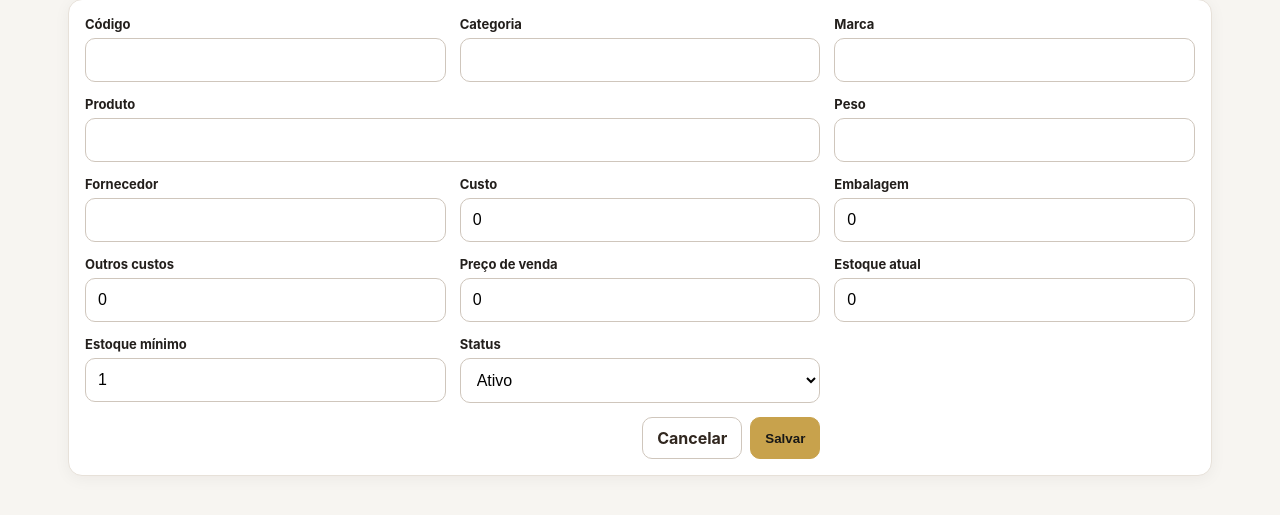
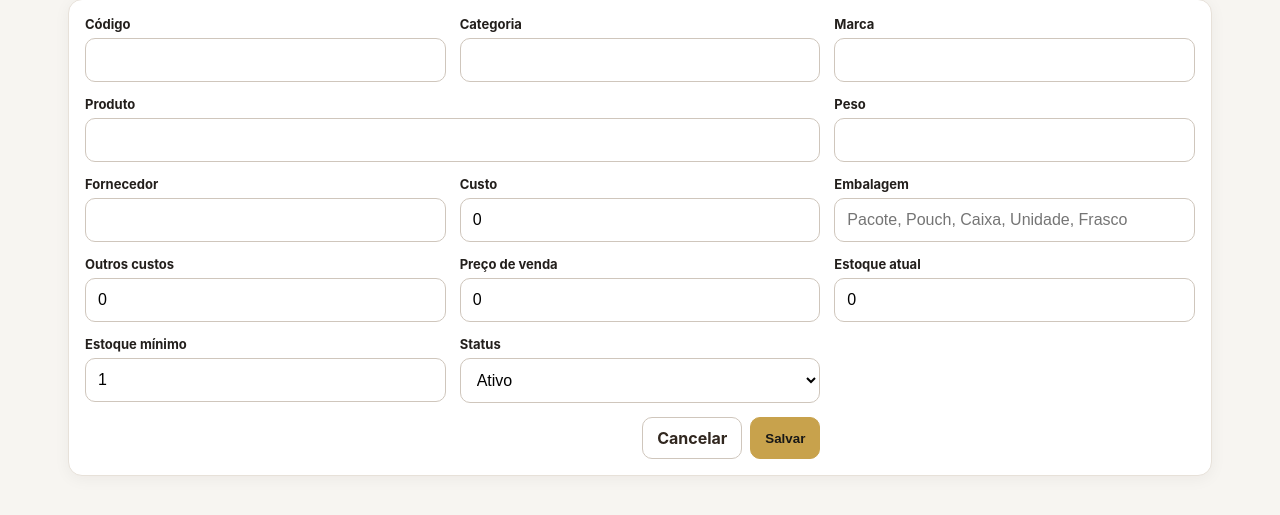
Before and after one commit to munhozfm-bot/mhzemporiogourmet, a Flask app: page /products/new in a window 1280 px wide. Shown: the part 200-715 px from the top of the page. Run offline with Flask 3, Linux system fonts and the light colour scheme; the visitor is signed in with stand-in values (Sample User, id 1); data comes from the database, SQL or seed files in the repository; some libraries are stand-ins or nearby versions.

Commit message:
Corrige campo embalagem no cadastro de produtos

```diff
--- a/app.py
+++ b/app.py
@@ -39,7 +39,7 @@ def init_db():
         weight TEXT,
         supplier TEXT,
         cost REAL NOT NULL DEFAULT 0,
-        packaging REAL NOT NULL DEFAULT 0,
+        packaging TEXT NOT NULL DEFAULT '',
         other_costs REAL NOT NULL DEFAULT 0,
         sale_price REAL NOT NULL DEFAULT 0,
         min_stock INTEGER NOT NULL DEFAULT 1,
@@ -135,7 +135,7 @@ def dashboard():
     sales = conn.execute("SELECT COALESCE(SUM(total),0) revenue, COALESCE(SUM(profit),0) profit, COUNT(*) orders FROM sales").fetchone()
     top = conn.execute("""
         SELECT code,brand,name,sale_price,cost,
-        CASE WHEN sale_price>0 THEN ((sale_price-(cost+packaging+other_costs))/sale_price)*100 ELSE 0 END margin
+        CASE WHEN sale_price>0 THEN ((sale_price-(cost+other_costs))/sale_price)*100 ELSE 0 END margin
         FROM products WHERE status='Ativo' ORDER BY margin DESC LIMIT 5
     """).fetchall()
     conn.close()
@@ -168,7 +168,7 @@ def product_new():
                 INSERT INTO products(code,category,brand,name,weight,supplier,cost,packaging,other_costs,sale_price,min_stock,current_stock,status)
                 VALUES (?,?,?,?,?,?,?,?,?,?,?,?,?)
             """,(d["code"].strip().upper(),d["category"],d["brand"],d["name"],d.get("weight",""),d.get("supplier",""),
-                 float(d.get("cost") or 0),float(d.get("packaging") or 0),float(d.get("other_costs") or 0),
+                 float(d.get("cost") or 0),d.get("packaging",""),float(d.get("other_costs") or 0),
                  float(d.get("sale_price") or 0),int(d.get("min_stock") or 1),int(d.get("current_stock") or 0),d.get("status","Ativo")))
             conn.commit()
             flash("Produto cadastrado com sucesso.","success")
@@ -194,7 +194,7 @@ def product_edit(product_id):
                 UPDATE products SET code=?,category=?,brand=?,name=?,weight=?,supplier=?,cost=?,packaging=?,other_costs=?,
                 sale_price=?,min_stock=?,current_stock=?,status=? WHERE id=?
             """,(d["code"].strip().upper(),d["category"],d["brand"],d["name"],d.get("weight",""),d.get("supplier",""),
-                 float(d.get("cost") or 0),float(d.get("packaging") or 0),float(d.get("other_costs") or 0),
+                 float(d.get("cost") or 0),d.get("packaging",""),float(d.get("other_costs") or 0),
                  float(d.get("sale_price") or 0),int(d.get("min_stock") or 1),int(d.get("current_stock") or 0),
                  d.get("status","Ativo"),product_id))
             conn.commit()
--- a/templates/product_form.html
+++ b/templates/product_form.html
@@ -9,7 +9,7 @@
 <label>Peso<input name="weight" value="{{ product.weight if product else '' }}"></label>
 <label>Fornecedor<input name="supplier" value="{{ product.supplier if product else '' }}"></label>
 <label>Custo<input type="number" step="0.01" name="cost" value="{{ product.cost if product else 0 }}"></label>
-<label>Embalagem<input type="number" step="0.01" name="packaging" value="{{ product.packaging if product else 0 }}"></label>
+<label>Embalagem<input type="text" name="packaging" value="{{ product.packaging if product else '' }}" placeholder="Pacote, Pouch, Caixa, Unidade, Frasco"></label>
 <label>Outros custos<input type="number" step="0.01" name="other_costs" value="{{ product.other_costs if product else 0 }}"></label>
 <label>Preço de venda<input type="number" step="0.01" name="sale_price" value="{{ product.sale_price if product else 0 }}"></label>
 <label>Estoque atual<input type="number" name="current_stock" value="{{ product.current_stock if product else 0 }}"></label>
--- a/templates/products.html
+++ b/templates/products.html
@@ -3,7 +3,7 @@
 <div class="page-head"><div><h1>Produtos</h1><p class="muted">Cadastro, custos, preços e estoque</p></div><a class="btn primary" href="{{ url_for('product_new') }}">Novo produto</a></div>
 <form class="search" method="get"><input name="q" value="{{ q }}" placeholder="Buscar por código, marca ou produto"><button class="btn" type="submit">Buscar</button></form>
 <div class="card"><div class="table-wrap"><table><thead><tr><th>Código</th><th>Produto</th><th>Categoria</th><th>Custo</th><th>Venda</th><th>Margem</th><th>Estoque</th><th></th></tr></thead><tbody>
-{% for p in products %}{% set total_cost=p.cost+p.packaging+p.other_costs %}{% set margin=((p.sale_price-total_cost)/p.sale_price*100) if p.sale_price else 0 %}
+{% for p in products %}{% set total_cost=p.cost+p.other_costs %}{% set margin=((p.sale_price-total_cost)/p.sale_price*100) if p.sale_price else 0 %}
 <tr><td>{{ p.code }}</td><td><strong>{{ p.brand }}</strong><br><span class="muted">{{ p.name }}</span></td><td>{{ p.category }}</td>
 <td>R$ {{ "%.2f"|format(total_cost) }}</td><td>R$ {{ "%.2f"|format(p.sale_price) }}</td><td><span class="badge {% if margin<20 %}warn{% endif %}">{{ "%.1f"|format(margin) }}%</span></td>
 <td><span class="{% if p.current_stock<=p.min_stock %}low{% endif %}">{{ p.current_stock }}</span></td><td><a href="{{ url_for('product_edit',product_id=p.id) }}">Editar</a></td></tr>{% endfor %}
```
